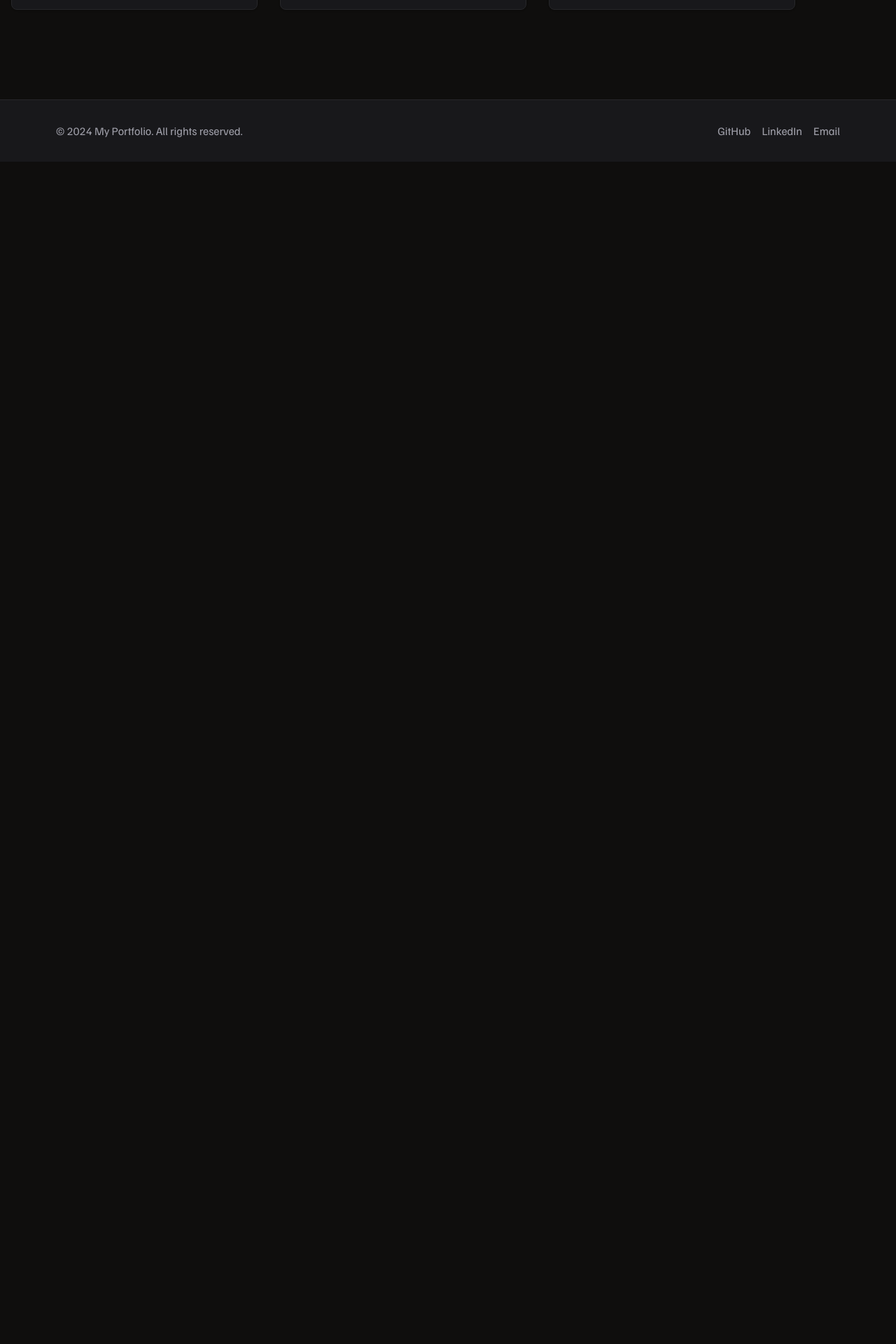
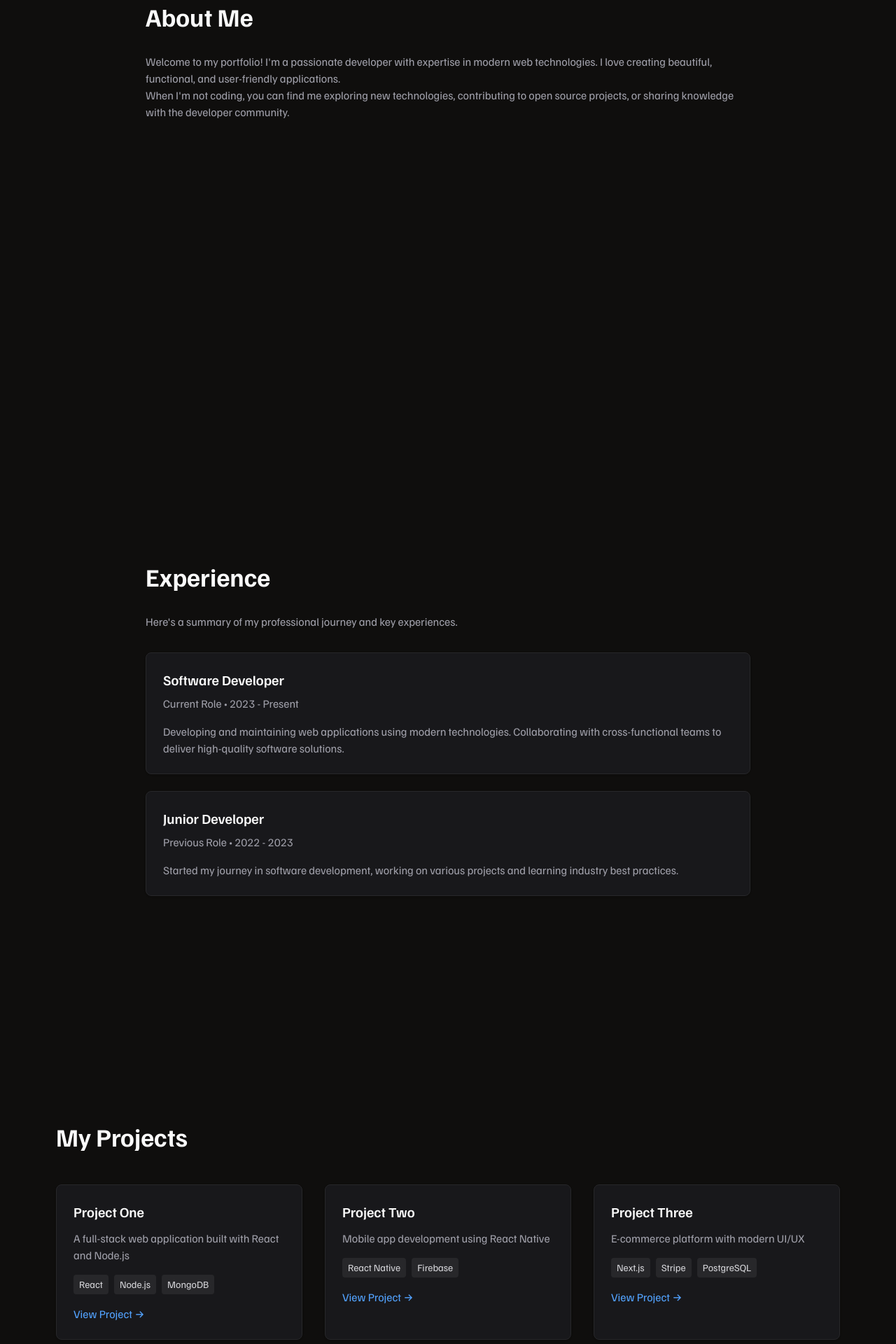
Before and after one commit to saurabhnimkande/dev-portfolio, a Next.js app: page / in a window 1280 px wide. Shown: the part 860-2780 px from the top of the page at 70% size. Before the commit the page ends 1091 px from the top, so only its background shows below. Built offline with nearby package versions, Linux system fonts and the light colour scheme.

Commit message:
smooth scroll effect

```diff
--- a/src/app/globals.css
+++ b/src/app/globals.css
@@ -21,6 +21,10 @@
   --font-mono: var(--font-geist-mono);
 }
 
+html {
+  scroll-behavior: smooth;
+}
+
 body {
   background: var(--background);
   color: var(--foreground);
--- a/src/app/page.tsx
+++ b/src/app/page.tsx
@@ -10,8 +10,34 @@ export default function Home() {
     deleteSpeed: 80,
   });
 
+  const projects = [
+    {
+      id: 1,
+      title: "Project One",
+      description: "A full-stack web application built with React and Node.js",
+      tech: ["React", "Node.js", "MongoDB"],
+      link: "#",
+    },
+    {
+      id: 2,
+      title: "Project Two",
+      description: "Mobile app development using React Native",
+      tech: ["React Native", "Firebase"],
+      link: "#",
+    },
+    {
+      id: 3,
+      title: "Project Three",
+      description: "E-commerce platform with modern UI/UX",
+      tech: ["Next.js", "Stripe", "PostgreSQL"],
+      link: "#",
+    },
+  ];
+
   return (
     <div className="bg-background flex flex-col">
+      {/* Hero Section */}
+      <section id="hero" className="min-h-screen flex flex-col">
         <div className="my-48 flex flex-col items-center">
           <div>
             <h1 className="text-9xl font-bold mb-6 expand-mouse-circle w-[500px]">
@@ -22,34 +48,132 @@ export default function Home() {
             </div>
           </div>
         </div>
-      <div className="max-w-6xl px-4 py-16">
-        <div className="grid grid-cols-1 md:grid-cols-3 gap-8">
-          <div className="expand-mouse-circle bg-zinc-900 rounded-lg p-6 shadow-sm border border-zinc-800">
-            <h3 className="text-xl font-semibold text-zinc-50 mb-3">
-              Full-Stack Development
-            </h3>
+      </section>
+
+      {/* About Section */}
+      <section id="about" className="min-h-screen bg-background">
+        <main className="max-w-4xl mx-auto px-4 py-16">
+          <h1 className="text-4xl font-bold text-zinc-50 mb-8">
+            About Me
+          </h1>
+          <div className="prose prose-invert max-w-none">
             <p className="text-zinc-400">
-              Building end-to-end web applications with modern frameworks and best practices.
+              Welcome to my portfolio! I'm a passionate developer with expertise in modern web technologies.
+              I love creating beautiful, functional, and user-friendly applications.
+            </p>
+            <p className="text-zinc-400">
+              When I'm not coding, you can find me exploring new technologies, contributing to open source projects,
+              or sharing knowledge with the developer community.
             </p>
           </div>
-          <div className="expand-mouse-circle bg-zinc-900 rounded-lg p-6 shadow-sm border border-zinc-800">
-            <h3 className="text-xl font-semibold text-zinc-50 mb-3">
-              API Design
-            </h3>
+        </main>
+      </section>
+
+      {/* Experience Section */}
+      <section id="experience" className="min-h-screen bg-background">
+        <main className="max-w-4xl mx-auto px-4 py-16">
+          <h1 className="text-4xl font-bold text-zinc-50 mb-8">
+            Experience
+          </h1>
+          <div className="prose prose-invert max-w-none">
+            <p className="text-zinc-400 mb-8">
+              Here's a summary of my professional journey and key experiences.
+            </p>
+            <div className="space-y-6">
+              <div className="bg-zinc-900 rounded-lg p-6 shadow-sm border border-zinc-800">
+                <h3 className="text-xl font-semibold text-zinc-50 mb-2">Software Developer</h3>
+                <p className="text-zinc-400 mb-4">Current Role • 2023 - Present</p>
                 <p className="text-zinc-400">
-              Creating robust and scalable APIs that power modern applications.
+                  Developing and maintaining web applications using modern technologies.
+                  Collaborating with cross-functional teams to deliver high-quality software solutions.
                 </p>
               </div>
-          <div className="expand-mouse-circle bg-zinc-900 rounded-lg p-6 shadow-sm border border-zinc-800">
-            <h3 className="text-xl font-semibold text-zinc-50 mb-3">
-              Open Source
-            </h3>
+              <div className="bg-zinc-900 rounded-lg p-6 shadow-sm border border-zinc-800">
+                <h3 className="text-xl font-semibold text-zinc-50 mb-2">Junior Developer</h3>
+                <p className="text-zinc-400 mb-4">Previous Role • 2022 - 2023</p>
                 <p className="text-zinc-400">
-              Contributing to the developer community through open source projects.
+                  Started my journey in software development, working on various projects
+                  and learning industry best practices.
                 </p>
               </div>
             </div>
           </div>
+        </main>
+      </section>
+
+      {/* Projects Section */}
+      <section id="projects" className="min-h-screen bg-background">
+        <main className="max-w-6xl mx-auto px-4 py-16">
+          <h1 className="text-4xl font-bold text-zinc-50 mb-12">
+            My Projects
+          </h1>
+          <div className="grid grid-cols-1 md:grid-cols-2 lg:grid-cols-3 gap-8">
+            {projects.map((project) => (
+              <div
+                key={project.id}
+                className="bg-zinc-900 rounded-lg p-6 shadow-sm border border-zinc-800"
+              >
+                <h3 className="text-xl font-semibold text-zinc-50 mb-3">
+                  {project.title}
+                </h3>
+                <p className="text-zinc-400 mb-4">
+                  {project.description}
+                </p>
+                <div className="flex flex-wrap gap-2 mb-4">
+                  {project.tech.map((tech) => (
+                    <span
+                      key={tech}
+                      className="px-2 py-1 bg-zinc-800 text-zinc-300 text-sm rounded"
+                    >
+                      {tech}
+                    </span>
+                  ))}
+                </div>
+                <a
+                  href={project.link}
+                  className="text-blue-400 hover:underline"
+                >
+                  View Project →
+                </a>
+              </div>
+            ))}
+          </div>
+        </main>
+      </section>
+
+      {/* Contact Section */}
+      <section id="contact" className="min-h-screen bg-background">
+        <main className="max-w-4xl mx-auto px-4 py-16">
+          <h1 className="text-4xl font-bold text-zinc-50 mb-8">
+            Contact
+          </h1>
+          <div className="prose prose-invert max-w-none">
+            <p className="text-zinc-400 mb-8">
+              I'd love to hear from you! Feel free to reach out for collaborations, opportunities, or just to say hello.
+            </p>
+            <div className="space-y-4">
+              <div className="bg-zinc-900 rounded-lg p-6 shadow-sm border border-zinc-800">
+                <h3 className="text-xl font-semibold text-zinc-50 mb-2">Email</h3>
+                <a href="mailto:contact@example.com" className="text-blue-400 hover:underline">
+                  contact@example.com
+                </a>
+              </div>
+              <div className="bg-zinc-900 rounded-lg p-6 shadow-sm border border-zinc-800">
+                <h3 className="text-xl font-semibold text-zinc-50 mb-2">LinkedIn</h3>
+                <a href="https://linkedin.com/in/yourprofile" target="_blank" rel="noopener noreferrer" className="text-blue-400 hover:underline">
+                  linkedin.com/in/yourprofile
+                </a>
+              </div>
+              <div className="bg-zinc-900 rounded-lg p-6 shadow-sm border border-zinc-800">
+                <h3 className="text-xl font-semibold text-zinc-50 mb-2">GitHub</h3>
+                <a href="https://github.com/yourusername" target="_blank" rel="noopener noreferrer" className="text-blue-400 hover:underline">
+                  github.com/yourusername
+                </a>
+              </div>
+            </div>
+          </div>
+        </main>
+      </section>
     </div>
   );
 }
--- a/src/components/Header.tsx
+++ b/src/components/Header.tsx
@@ -1,38 +1,51 @@
-import Link from 'next/link';
+'use client';
 
 export default function Header() {
+  const scrollToSection = (sectionId: string) => {
+    const element = document.getElementById(sectionId);
+    if (element) {
+      element.scrollIntoView({
+        behavior: 'smooth',
+        block: 'start',
+      });
+    }
+  };
+
   return (
     <header className="bg-transparent fixed top-0 left-0 right-0 z-50">
       <nav className="mx-auto px-16 py-12">
         <div className="flex items-start justify-between">
-          <Link href="/" className="text-xl font-bold text-zinc-50 hover:text-[var(--hover-color)] transition-colors hide-mouse-circle">
+          <button
+            onClick={() => scrollToSection('hero')}
+            className="text-xl font-bold text-zinc-50 hover:text-[var(--hover-color)] transition-colors hide-mouse-circle"
+          >
             SN
-          </Link>
+          </button>
           <div className="flex flex-col space-y-4 text-right">
-            <Link
-              href="/about"
-              className="hover:text-[var(--hover-color)] transition-colors hide-mouse-circle"
+            <button
+              onClick={() => scrollToSection('about')}
+              className="hover:text-[var(--hover-color)] transition-colors hide-mouse-circle text-left"
             >
               About Me
-            </Link>
-            <Link
-              href="/experience"
-              className="hover:text-[var(--hover-color)] transition-colors hide-mouse-circle"
+            </button>
+            <button
+              onClick={() => scrollToSection('experience')}
+              className="hover:text-[var(--hover-color)] transition-colors hide-mouse-circle text-left"
             >
               Experience
-            </Link>
-            <Link
-              href="/projects"
-              className="hover:text-[var(--hover-color)] transition-colors hide-mouse-circle"
+            </button>
+            <button
+              onClick={() => scrollToSection('projects')}
+              className="hover:text-[var(--hover-color)] transition-colors hide-mouse-circle text-left"
             >
               Projects
-            </Link>
-            <Link
-              href="/contact"
-              className="hover:text-[var(--hover-color)] transition-colors hide-mouse-circle"
+            </button>
+            <button
+              onClick={() => scrollToSection('contact')}
+              className="hover:text-[var(--hover-color)] transition-colors hide-mouse-circle text-left"
             >
               Contact
-            </Link>
+            </button>
           </div>
         </div>
       </nav>
```
Lines whose indentation alone changed are shown as unchanged.
